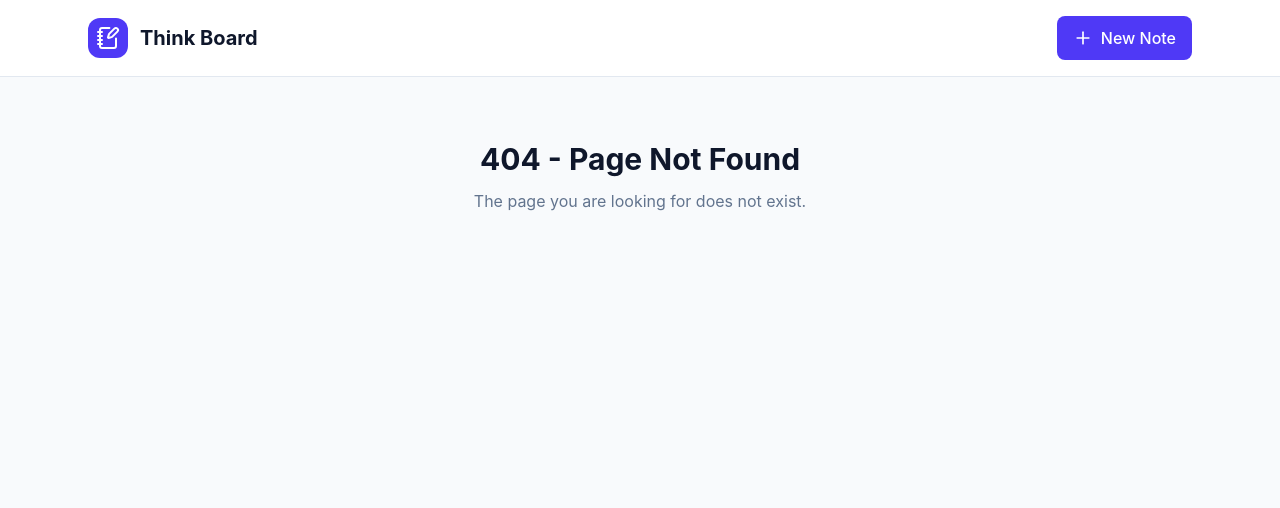
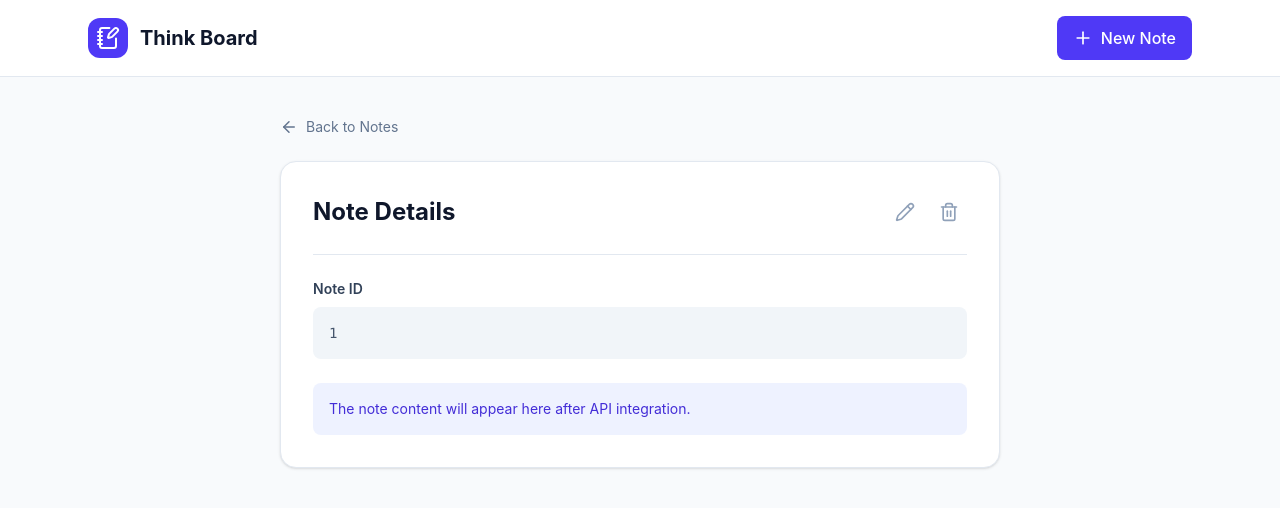
Before and after one commit to Amirh8351/Think-board, a React (Vite) app: page /notes/1 in a window 1280 px wide. Before the commit this address had no page. Shown: the top 508 px of the page. Built offline with nearby package versions, Linux system fonts and the light colour scheme.

Commit message:
feat: add note details page

```diff
--- a/src/app/AppRoutes.tsx
+++ b/src/app/AppRoutes.tsx
@@ -3,6 +3,7 @@ import { Route, Routes } from "react-router";
 
 import NotesPage from "../features/notes/pages/NotesPage";
 import CreateNotePage from "../features/notes/pages/CreateNotePage";
+import NoteDetailsPage from "../features/notes/pages/NoteDetailsPage";
 
 export default function AppRoutes() {
   return (
@@ -12,6 +13,11 @@ export default function AppRoutes() {
       <Route
         path="/notes/new"
         element={<CreateNotePage />}
+      />
+
+      <Route
+        path="/notes/:id"
+        element={<NoteDetailsPage />}
       />
 
       <Route
--- /dev/null
+++ b/src/features/notes/pages/NoteDetailsPage.tsx
@@ -0,0 +1,63 @@
+
+import { ArrowLeft, Pencil, Trash2 } from "lucide-react";
+import { Link, useParams } from "react-router";
+
+export default function NoteDetailsPage() {
+  const { id } = useParams<{ id: string }>();
+
+  return (
+    <main className="mx-auto max-w-3xl px-4 py-10 sm:px-6">
+      <Link
+        to="/"
+        className="mb-6 inline-flex items-center gap-2 text-sm text-slate-500 transition-colors hover:text-indigo-600"
+      >
+        <ArrowLeft size={18} />
+        Back to Notes
+      </Link>
+
+      <section className="rounded-2xl border border-slate-200 bg-white p-6 shadow-sm sm:p-8">
+        <div className="flex items-center justify-between gap-4">
+          <h1 className="text-2xl font-bold text-slate-900">
+            Note Details
+          </h1>
+
+          <div className="flex items-center gap-2">
+            <button
+              type="button"
+              disabled
+              title="Edit will be available soon"
+              aria-label="Edit note"
+              className="rounded-lg p-2 text-slate-400 disabled:cursor-not-allowed"
+            >
+              <Pencil size={20} />
+            </button>
+
+            <button
+              type="button"
+              disabled
+              title="Delete will be available soon"
+              aria-label="Delete note"
+              className="rounded-lg p-2 text-slate-400 disabled:cursor-not-allowed"
+            >
+              <Trash2 size={20} />
+            </button>
+          </div>
+        </div>
+
+        <div className="my-6 border-t border-slate-200" />
+
+        <h2 className="mb-2 text-sm font-semibold text-slate-700">
+          Note ID
+        </h2>
+
+        <p className="break-all rounded-lg bg-slate-100 p-4 font-mono text-sm text-slate-600">
+          {id}
+        </p>
+
+        <div className="mt-6 rounded-lg bg-indigo-50 p-4 text-sm text-indigo-700">
+          The note content will appear here after API integration.
+        </div>
+      </section>
+    </main>
+  );
+}
```
